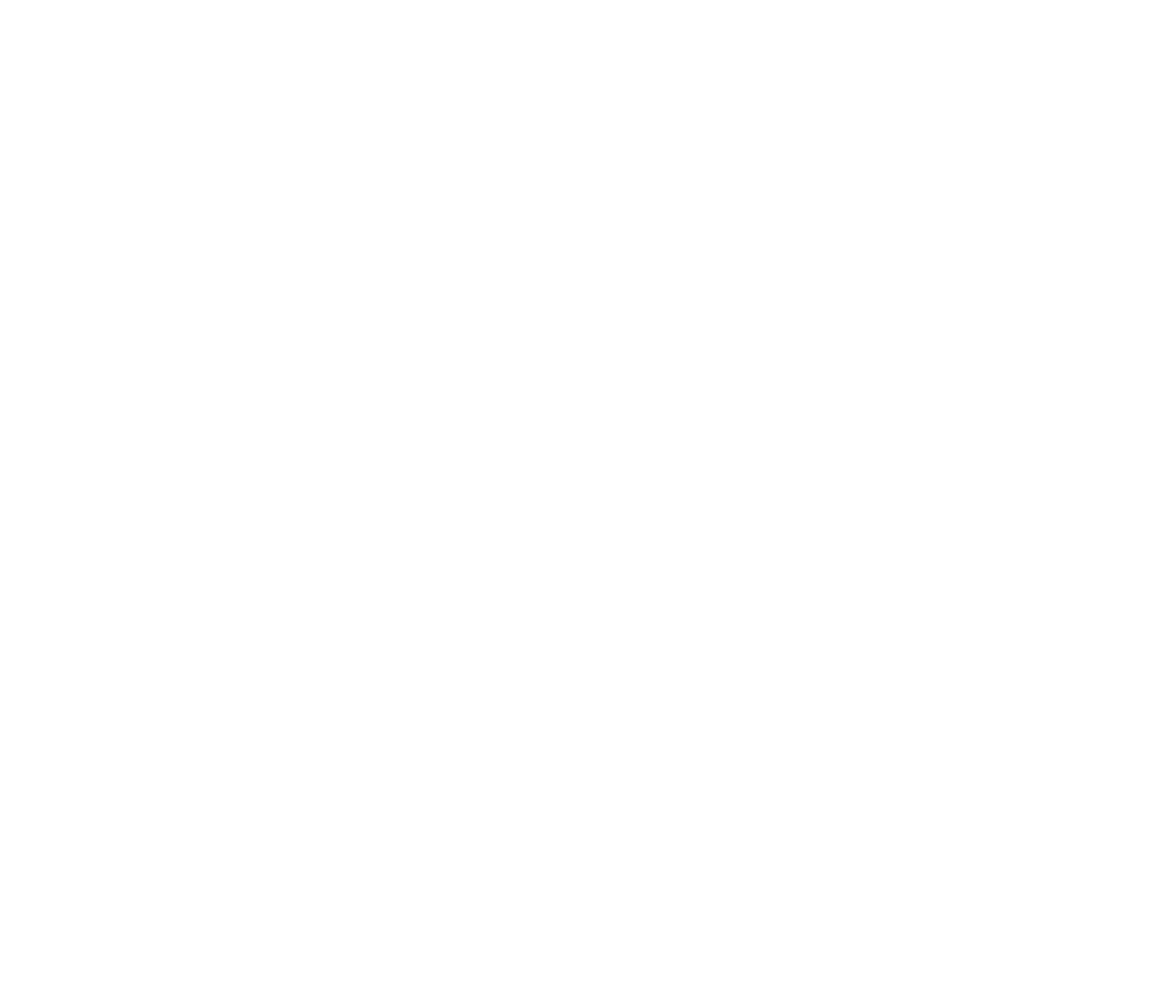
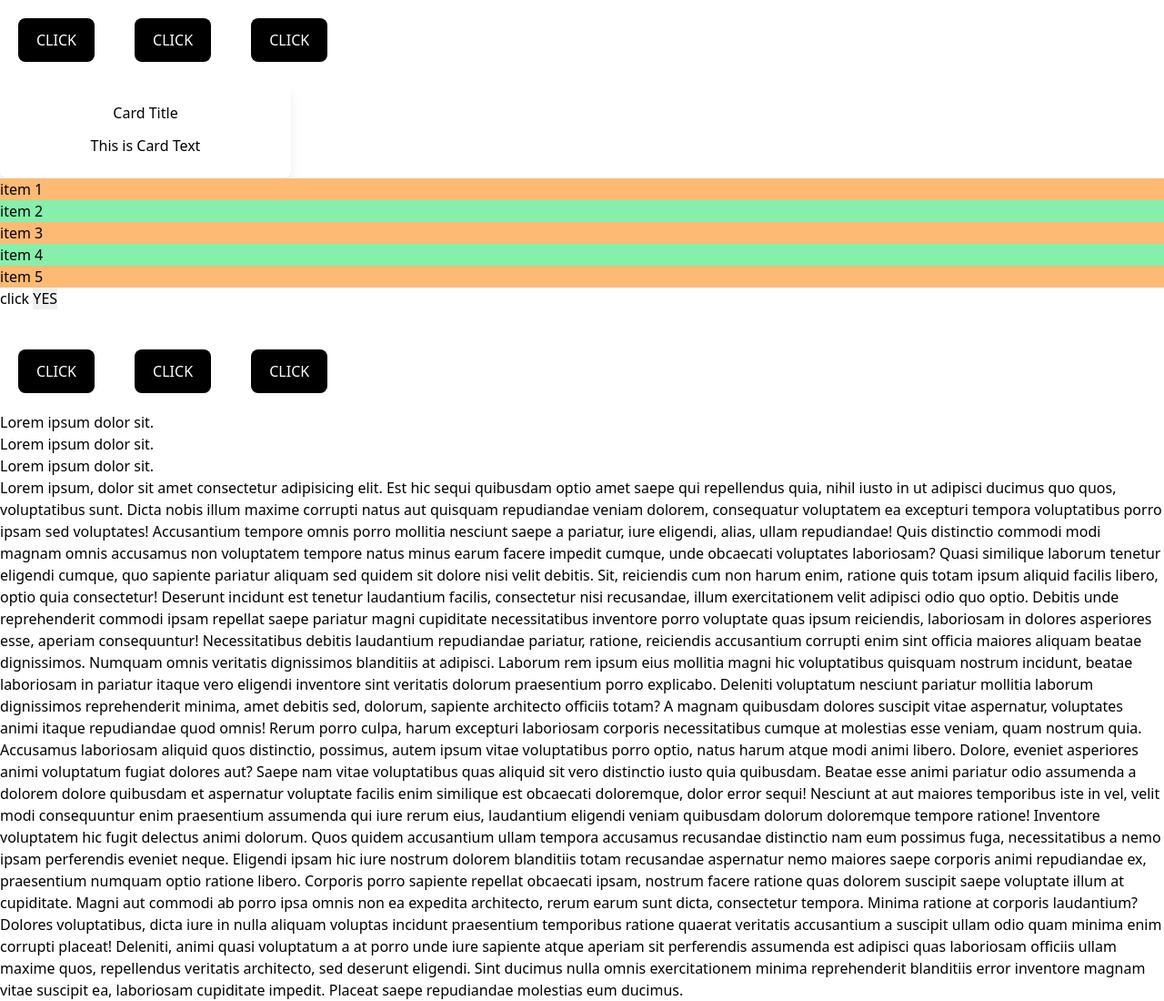
Before and after one commit to shekhardase/tailwind-learning, a plain HTML site: page 10-interactivity/index.html in a window 1280 px wide. Shown: the whole page at 91% size. Before the commit the page ends 800 px from the top, so only its background shows below. Drawn offline with nearby package versions, Linux system fonts and the light colour scheme.

Commit message:
Interactivity of components with tailwind

```diff
--- a/10-interactivity/index.html
+++ b/10-interactivity/index.html
@@ -1,5 +1,6 @@
 <!DOCTYPE html>
 <html lang="en" class="scroll-smooth">
+
 <head>
   <meta charset="UTF-8" />
   <meta http-equiv="X-UA-Compatible" content="IE=edge" />
@@ -7,28 +8,123 @@
   <script src="https://cdn.tailwindcss.com"></script>
   <title>Interactivity</title>
 </head>
+
 <body>
+
   <!-- Hover State Styling -->
+  <button class="bg-black text-white py-3 m-5 px-5 rounded-lg hover:bg-gray-500 ">
+    CLICK
+  </button>
 
   <!-- Focus State Styling -->
+  <button class="bg-black text-white py-3 m-5 px-5 rounded-lg hover:bg-gray-500
+  focus:bg-white focus:text-black">
+    CLICK
+  </button>
 
   <!-- Active State Styling -->
+  <button class="bg-black text-white py-3 m-5 px-5 rounded-lg hover:bg-gray-500
+  active:bg-green-500 active:text-red-600">
+    CLICK
+  </button>
+
+
+
+
+
+
 
   <!-- Styling based on parent state -->
+  <a href=""
+    class="group block max-w-xs max-auto rounded-lg p-6 bg-white shadow-lg space-y-3 hover:bg-sky-500  text-center ">
+    <h3 class="group-hover:text-white">Card Title</h3>
+    <p class="group-hover:text-white"> This is Card Text</p>
+  </a>
+
 
   <!-- Pseudo Classes -->
+  <ul>
+    <li class="first:bg-red-300 even:bg-green-300 odd:bg-orange-300">item 1</li>
+    <li class="first:bg-red-300 even:bg-green-300 odd:bg-orange-300">item 2</li>
+    <li class="first:bg-red-300 even:bg-green-300 odd:bg-orange-300">item 3</li>
+    <li class="first:bg-red-300 even:bg-green-300 odd:bg-orange-300">item 4</li>
+    <li class="first:bg-red-300 even:bg-green-300 odd:bg-orange-300">item 5</li>
+  </ul>
+
+  <a href="#item">click</a>
 
   <!-- Appearance -->
   <!-- Use appearance-none to reset any browser specific styling on an element. This utility is often used when creating custom form components. -->
 
+  <select class="appearance-none">
+    <option value="yes">YES</option>
+    <option value="no">NO</option>
+  </select>
+  <br>
+  <br>
+
   <!-- Cursor -->
+  <button class="bg-black text-white py-3 m-5 px-5 rounded-lg hover:bg-gray-500
+  active:bg-green-500 active:text-red-600 cursor-progress">
+    CLICK
+  </button>
+  <button class="bg-black text-white py-3 m-5 px-5 rounded-lg hover:bg-gray-500
+  active:bg-green-500 active:text-red-600 cursor-cell">
+    CLICK
+  </button>
+  <button class="bg-black text-white py-3 m-5 px-5 rounded-lg hover:bg-gray-500
+  active:bg-green-500 active:text-red-600 cursor-zoom-out">
+    CLICK
+  </button>
+
 
   <!-- Resize -->
 
   <!-- User Select -->
+  <div class="select-none">Lorem ipsum dolor sit.</div>
+  <div class="select-text">Lorem ipsum dolor sit.</div>
+  <div class="select-all">Lorem ipsum dolor sit.</div>
+
 
   <!-- Smooth Scroll Example -->
+  <p id="item">Lorem ipsum, dolor sit amet consectetur adipisicing elit. Est hic sequi quibusdam optio amet saepe qui
+    repellendus quia, nihil iusto in ut adipisci ducimus quo quos, voluptatibus sunt. Dicta nobis illum maxime corrupti
+    natus aut quisquam repudiandae veniam dolorem, consequatur voluptatem ea excepturi tempora voluptatibus porro ipsam
+    sed voluptates! Accusantium tempore omnis porro mollitia nesciunt saepe a pariatur, iure eligendi, alias, ullam
+    repudiandae! Quis distinctio commodi modi magnam omnis accusamus non voluptatem tempore natus minus earum facere
+    impedit cumque, unde obcaecati voluptates laboriosam? Quasi similique laborum tenetur eligendi cumque, quo sapiente
+    pariatur aliquam sed quidem sit dolore nisi velit debitis. Sit, reiciendis cum non harum enim, ratione quis totam
+    ipsum aliquid facilis libero, optio quia consectetur! Deserunt incidunt est tenetur laudantium facilis, consectetur
+    nisi recusandae, illum exercitationem velit adipisci odio quo optio. Debitis unde reprehenderit commodi ipsam
+    repellat saepe pariatur magni cupiditate necessitatibus inventore porro voluptate quas ipsum reiciendis, laboriosam
+    in dolores asperiores esse, aperiam consequuntur! Necessitatibus debitis laudantium repudiandae pariatur, ratione,
+    reiciendis accusantium corrupti enim sint officia maiores aliquam beatae dignissimos. Numquam omnis veritatis
+    dignissimos blanditiis at adipisci. Laborum rem ipsum eius mollitia magni hic voluptatibus quisquam nostrum
+    incidunt, beatae laboriosam in pariatur itaque vero eligendi inventore sint veritatis dolorum praesentium porro
+    explicabo. Deleniti voluptatum nesciunt pariatur mollitia laborum dignissimos reprehenderit minima, amet debitis
+    sed, dolorum, sapiente architecto officiis totam? A magnam quibusdam dolores suscipit vitae aspernatur, voluptates
+    animi itaque repudiandae quod omnis! Rerum porro culpa, harum excepturi laboriosam corporis necessitatibus cumque at
+    molestias esse veniam, quam nostrum quia. Accusamus laboriosam aliquid quos distinctio, possimus, autem ipsum vitae
+    voluptatibus porro optio, natus harum atque modi animi libero. Dolore, eveniet asperiores animi voluptatum fugiat
+    dolores aut? Saepe nam vitae voluptatibus quas aliquid sit vero distinctio iusto quia quibusdam. Beatae esse animi
+    pariatur odio assumenda a dolorem dolore quibusdam et aspernatur voluptate facilis enim similique est obcaecati
+    doloremque, dolor error sequi! Nesciunt at aut maiores temporibus iste in vel, velit modi consequuntur enim
+    praesentium assumenda qui iure rerum eius, laudantium eligendi veniam quibusdam dolorum doloremque tempore ratione!
+    Inventore voluptatem hic fugit delectus animi dolorum. Quos quidem accusantium ullam tempora accusamus recusandae
+    distinctio nam eum possimus fuga, necessitatibus a nemo ipsam perferendis eveniet neque. Eligendi ipsam hic iure
+    nostrum dolorem blanditiis totam recusandae aspernatur nemo maiores saepe corporis animi repudiandae ex, praesentium
+    numquam optio ratione libero. Corporis porro sapiente repellat obcaecati ipsam, nostrum facere ratione quas dolorem
+    suscipit saepe voluptate illum at cupiditate. Magni aut commodi ab porro ipsa omnis non ea expedita architecto,
+    rerum earum sunt dicta, consectetur tempora. Minima ratione at corporis laudantium? Dolores voluptatibus, dicta iure
+    in nulla aliquam voluptas incidunt praesentium temporibus ratione quaerat veritatis accusantium a suscipit ullam
+    odio quam minima enim corrupti placeat! Deleniti, animi quasi voluptatum a at porro unde iure sapiente atque aperiam
+    sit perferendis assumenda est adipisci quas laboriosam officiis ullam maxime quos, repellendus veritatis architecto,
+    sed deserunt eligendi. Sint ducimus nulla omnis exercitationem minima reprehenderit blanditiis error inventore
+    magnam vitae suscipit ea, laboriosam cupiditate impedit. Placeat saepe repudiandae molestias eum ducimus.</p>
+
+
 </body>
+
 </html>
 
 <!-- Cursor
```
Also changed, not shown: tailwind.config.js (added, +8 -0 lines). Lines whose indentation alone changed are shown as unchanged.
